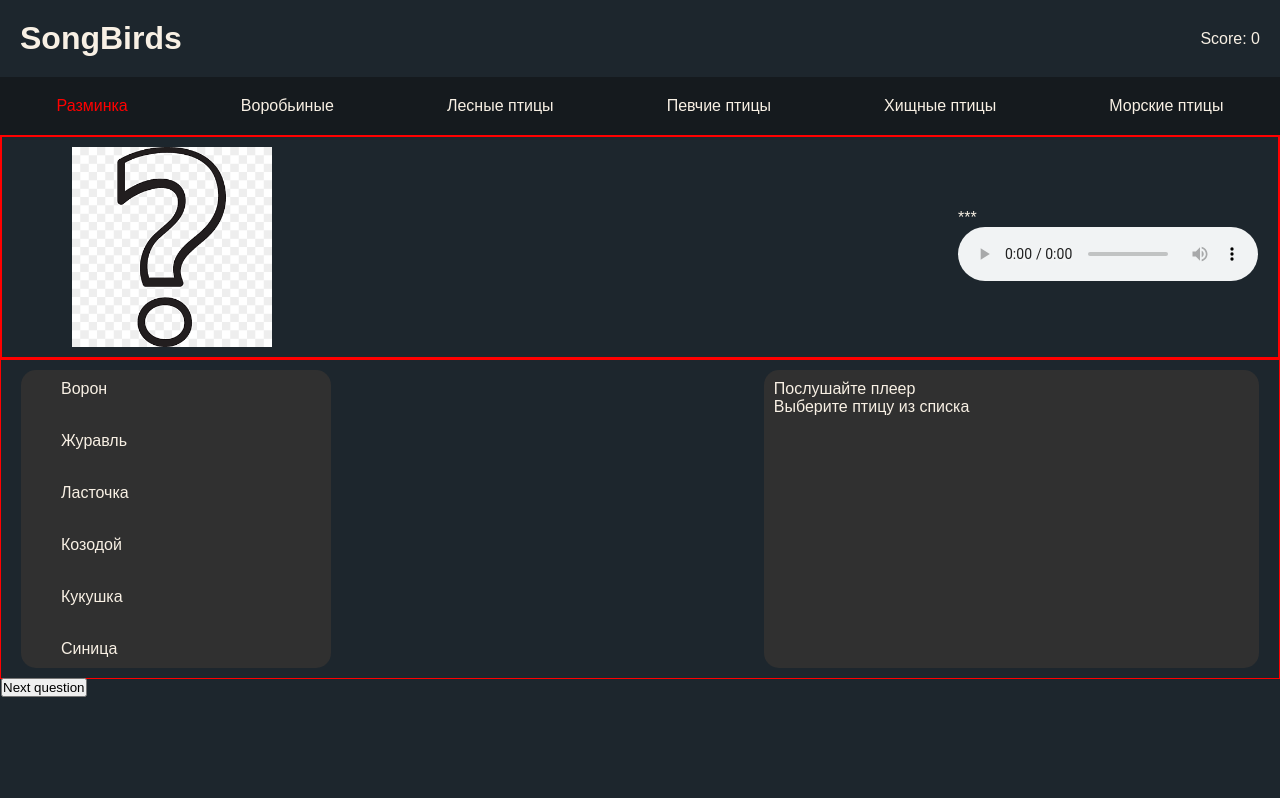
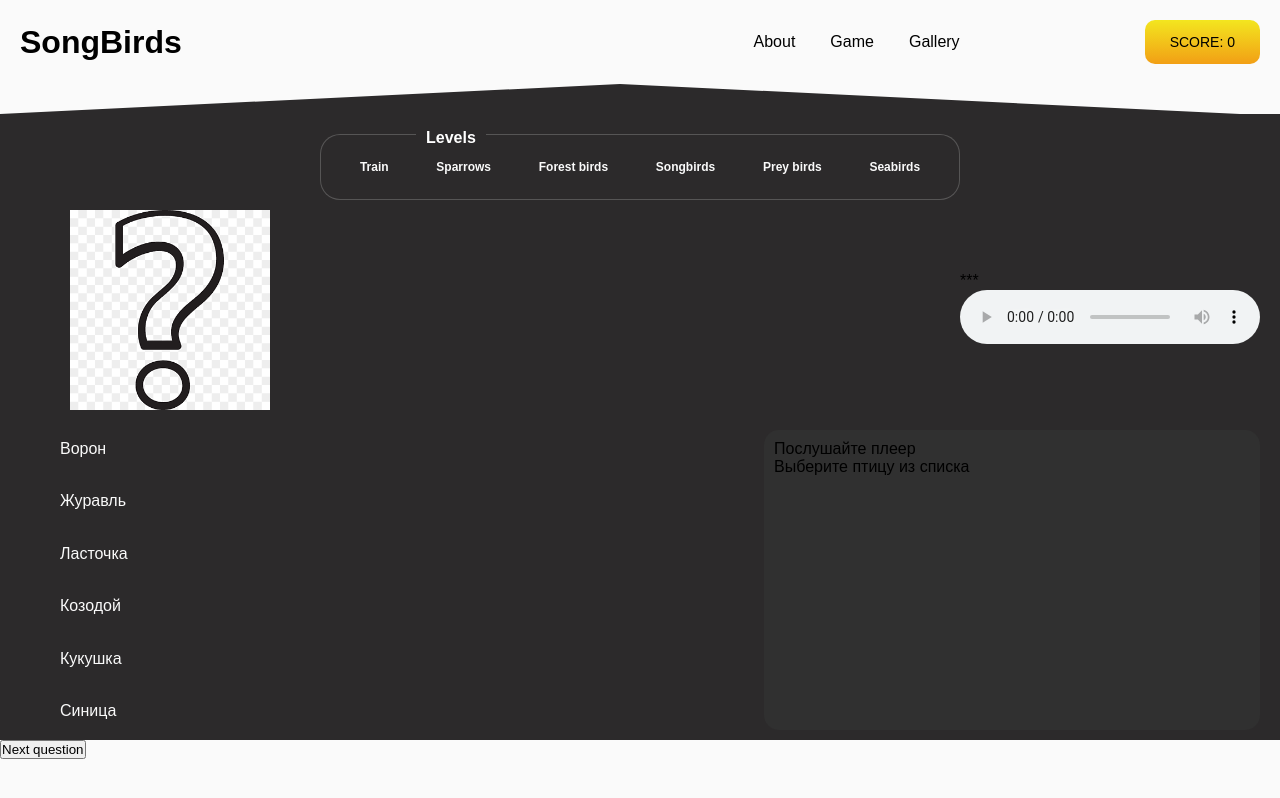
Before and after one commit to LineCoran/songbirds, a website built with webpack: page index.html in a window 1280 px wide. Built offline with nearby package versions, Linux system fonts and the light colour scheme.

Commit message:
feat: style header, nav

```diff
--- a/assets/components/answer/answer-list.css
+++ b/assets/components/answer/answer-list.css
@@ -3,11 +3,11 @@
   }
 
   .answer__inner {
+    color: #fafafa;
     width: 100%;
     height: 100%;
     padding: 10px 40px;
     border-radius: 15px;
-    background-color: #303030;
   }
 
   .answer__list {
--- a/assets/components/bird/bird.css
+++ b/assets/components/bird/bird.css
@@ -1,7 +1,6 @@
 .birds {
     width: 100%;
     height: 100%;
-    border: 2px solid red;
 }
 
 .birds__inner {
--- a/assets/components/description/description-card.js
+++ b/assets/components/description/description-card.js
@@ -20,8 +20,6 @@
 
     const descriptionBirdName = document.createElement('div');
     descriptionBirdName.className = 'description__bird-name';
-
-
 
     descriptionBirdName.innerHTML = 'Галка';
 
--- a/assets/components/game/game.css
+++ b/assets/components/game/game.css
@@ -1,7 +1,6 @@
 .game {
     width: 100%;
     height: 40vh;
-    border: 1px red solid;
   }
 
   .game__inner {
--- a/assets/styles/style.css
+++ b/assets/styles/style.css
@@ -1,12 +1,8 @@
 :root {
-  --background: #1e262d;
-  --title: #d6d3d3;
-  --text: #f8f0e4;
-  --header: #151a1e;
-  --code: rgba(0, 0, 0, .2);
-  --item: #32326a;
-  --svg-icon: #f0f8e4;
-  --rs-logo: #f8f0e4;
+  --background: #fafafa;
+  --text: #000;
+  --main: #2C2A2B;
+  --main-text: #fafafa;
 }
 
 * {
@@ -30,7 +26,7 @@ a {
     font-family: 'Montserrat', sans-serif;
     font-size: 16px;
     color: var(--text);
-      background-color: #1d262d;
+    background-color: var(--background);
 }
 
   .container {
@@ -47,17 +43,65 @@ a {
   padding: 20px 20px;
 }
 
+.header__widjet {
+  display: flex;
+  align-items: center;
+}
+
+.logo {
+  font-size: 32px;
+  font-weight: 600;
+}
+
+.header__nav__list {
+  display: flex;
+  margin-right: 150px;
+}
+
+.header__nav__item {
+  margin-right: 35px;
+  font-size: 16px;
+  font-weight: 300;
+  cursor: pointer;
+  transition: 0.5s linear;
+}
+
+  .header__nav__item:hover {
+    color: #f29f15;
+  }
+
+  .score {
+    font-size: 14px;
+    text-transform: uppercase;
+    font-weight: 500;
+    line-height: 1;
+    padding: 15px 25px;
+    background-color: #FEBF1D;;
+    background-image: linear-gradient(to bottom,#f3e61f 0%,#f29f15 100%);
+    border-radius: 10px;
+  }
+
   .main__inner {
     display: flex;
     flex-direction: column;
     align-items: center;
     justify-content: center;
+    background-color: var(--main);
   }
 
   .nav {
-    width: 100%;
-    padding: 20px 0;
-    background-color: var(--header);
+    position: relative;
+    width: 50%;
+    margin: 0 auto;
+    background-color: var(--main);
+    color: #fafafa;
+
+    border-style: solid;
+    border-width: 1px;
+    border-color: #ffffff33;
+    margin-top: 20px;
+    padding: 25px 15px;
+    border-radius: 20px 20px 20px 20px;
   }
 
   .nav__list {
@@ -69,10 +113,31 @@ a {
 
   .nav__item {
     cursor: pointer;
+    font-size: 12px;
   }
 
   .nav__item-active {
-    color: red;
+
   }
 
-  /* bird card description */
+  .nav__name {
+    position: absolute;
+    display: block;
+
+    font-size:  16px;
+    line-height: 1.6em;
+    font-weight: 700;
+    padding: 0 10px;
+    top: -10px;
+    left: 95px;
+    background-color: var(--main);
+    color: #fff;
+  }
+
+.block {
+    width: 0;
+    height: 0;
+    border-left: 620px solid transparent;
+    border-right: 620px solid transparent;
+    border-bottom: 30px solid #2C2A2B;
+}
--- a/index.html
+++ b/index.html
@@ -14,20 +14,29 @@
                     <div class="header__logo">
                         <h1 class="logo">SongBirds</h1>
                     </div>
-                    <div class="score">Score: <sapan id="score">0<span></div>
+                    <div class="header__widjet">
+                        <nav class="header__nav__list">
+                            <li class="header__nav__item">About</li>
+                            <li class="header__nav__item">Game</li>
+                            <li class="header__nav__item">Gallery</li>
+                        </nav>
+                        <div class="score">Score: <sapan id="score">0<span></div>
+                        </div>
                 </div>
             </header>
+            <div class="block"></div>
             <main class="main" id="main">
                 <div class="main__inner" id="main__inner">
                     <nav class="nav">
                         <ul class="nav__list">
-                            <li class="nav__item nav__item-active">Разминка</li>
-                            <li class="nav__item">Воробьиные</li>
-                            <li class="nav__item">Лесные птицы</li>
-                            <li class="nav__item">Певчие птицы</li>
-                            <li class="nav__item">Хищные птицы</li>
-                            <li class="nav__item">Морские птицы</li>
+                            <li class="nav__item nav__item-active"><b>Train</b></li>
+                            <li class="nav__item"><b>Sparrows</b></li>
+                            <li class="nav__item"><b>Forest birds</b></li>
+                            <li class="nav__item"><b>Songbirds</b></li>
+                            <li class="nav__item"><b>Prey birds</b></li>
+                            <li class="nav__item"><b>Seabirds</b></li>
                         </ul>
+                        <p class="nav__name">Levels</p>
                     </nav>
                 </div>
             </main>
```
Lines whose indentation alone changed are shown as unchanged.
